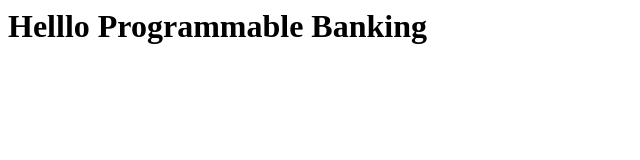
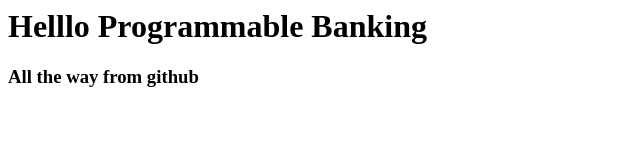
Before and after one commit to charl-kruger/hello-world, a plain HTML site: page index.html in a window 1280 px wide. Shown: the whole page, without its empty margins (0-640 px from the left). Drawn offline with Linux system fonts and the light colour scheme.

Commit message:
Update index.html

```diff
--- a/index.html
+++ b/index.html
@@ -1,3 +1,4 @@
 <h1>Helllo Programmable Banking</h1>
+<h3>All the way from github</h3>
 
 <script src="main.js"></script>
```
